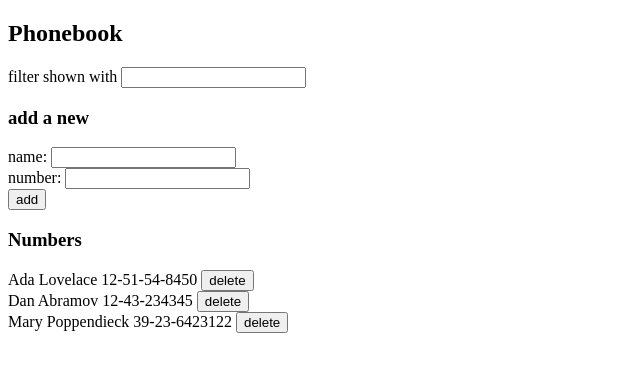
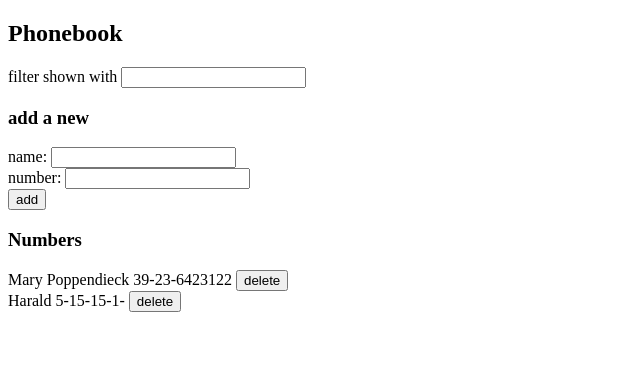
Before and after one commit to ASCAlex/Full-Stack-open, a React (Vite) app in the folder part2/phonebook/: page / in a window 1280 px wide. Shown: the top 372 px of the page, without its empty margins (0-640 px from the left). Built offline with nearby package versions, Linux system fonts and the light colour scheme; data requests are answered from the project's data file.

Commit message:
exercise 2.17 done

```diff
--- a/part2/phonebook/db.json
+++ b/part2/phonebook/db.json
@@ -1,19 +1,14 @@
 {
   "persons": [
-    {
-      "name": "Ada Lovelace",
-      "number": "12-51-54-8450",
-      "id": "2"
-    },
-    {
-      "name": "Dan Abramov",
-      "number": "12-43-234345",
-      "id": "3"
-    },
     {
       "name": "Mary Poppendieck",
       "number": "39-23-6423122",
       "id": "4"
+    },
+    {
+      "id": "127a",
+      "name": "Harald",
+      "number": "5-15-15-1-"
     }
   ]
 }
--- a/part2/phonebook/src/App.jsx
+++ b/part2/phonebook/src/App.jsx
@@ -44,6 +44,7 @@ const App = () => {
     const [newNumber, setNewNumber] = useState('')
     const [newFilter, setNewFilter] = useState('')
     const [notificationMessage, setNotificationMessage] = useState(null)
+    const [notificationColor, setNotificationColor] = useState('')
 
     useEffect(() => {
         console.log('effect')
@@ -68,12 +69,16 @@ const App = () => {
                         setNotificationMessage(
                             `Changed number of ${oldEntry.name}`
                         )
+                        setNotificationColor('green')
                         setTimeout(() => {
                             setNotificationMessage(null)
                         }, 5000)
                     })
                     .catch( error => {
-                        alert(`${oldEntry.name} was already deleted from server`)
+                        setNotificationMessage(
+                            `Information of ${phonebookEntry.name} has already been removed from server`
+                        )
+                        setNotificationColor('red')
                         setPersons(persons.filter(p => p.id !== oldEntry.id))
                     })
             }
@@ -84,6 +89,7 @@ const App = () => {
                     setNotificationMessage(
                         `Added ${phonebookEntry.name}`
                     )
+                    setNotificationColor('green')
                     setTimeout(() => {
                         setNotificationMessage(null)
                     }, 5000)
@@ -130,12 +136,12 @@ const App = () => {
         )
     }
 
-    const Notification = ( {message} ) => {
+    const Notification = ( {message, color} ) => {
         if (message === null) {
             return null
         }
         const notificationStyle = {
-            color: 'green',
+            color: color,
             background: 'lightgrey',
             fontSize: 20,
             borderStyle: 'solid',
@@ -155,7 +161,7 @@ const App = () => {
         <div>
             <h2>Phonebook</h2>
 
-            <Notification message={notificationMessage} />
+            <Notification message={notificationMessage} color={notificationColor}/>
 
             <Filter newFilter={newFilter} handleFilterChange={handleFilterChange} />
 
```
